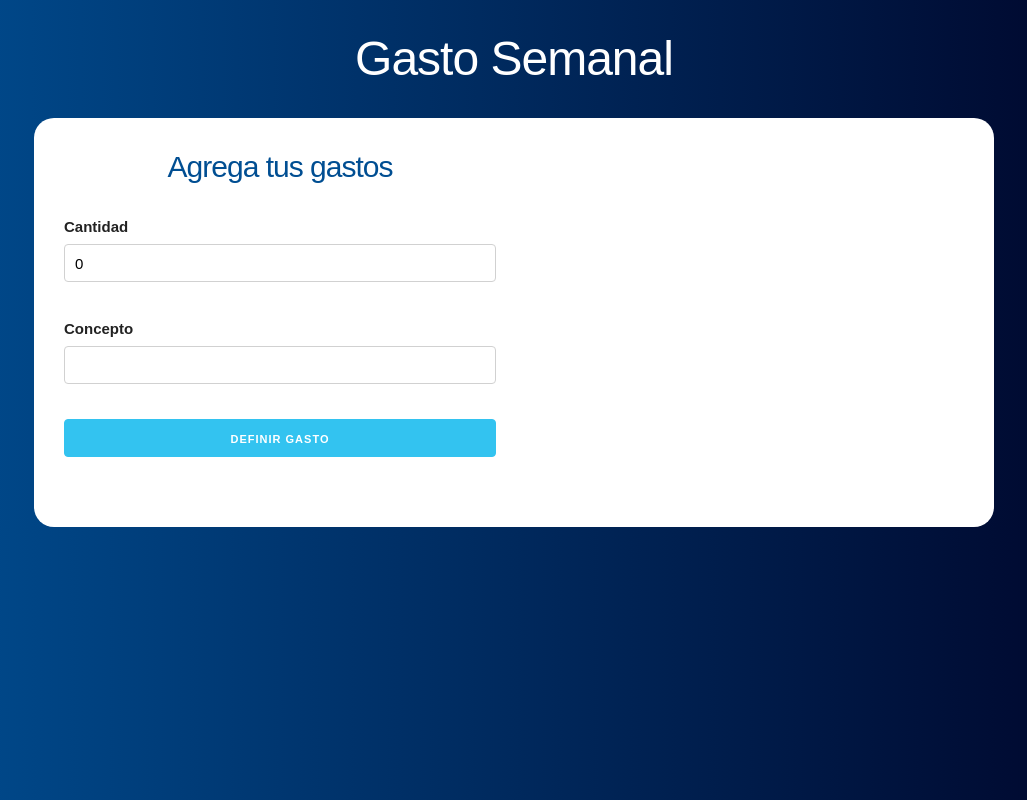
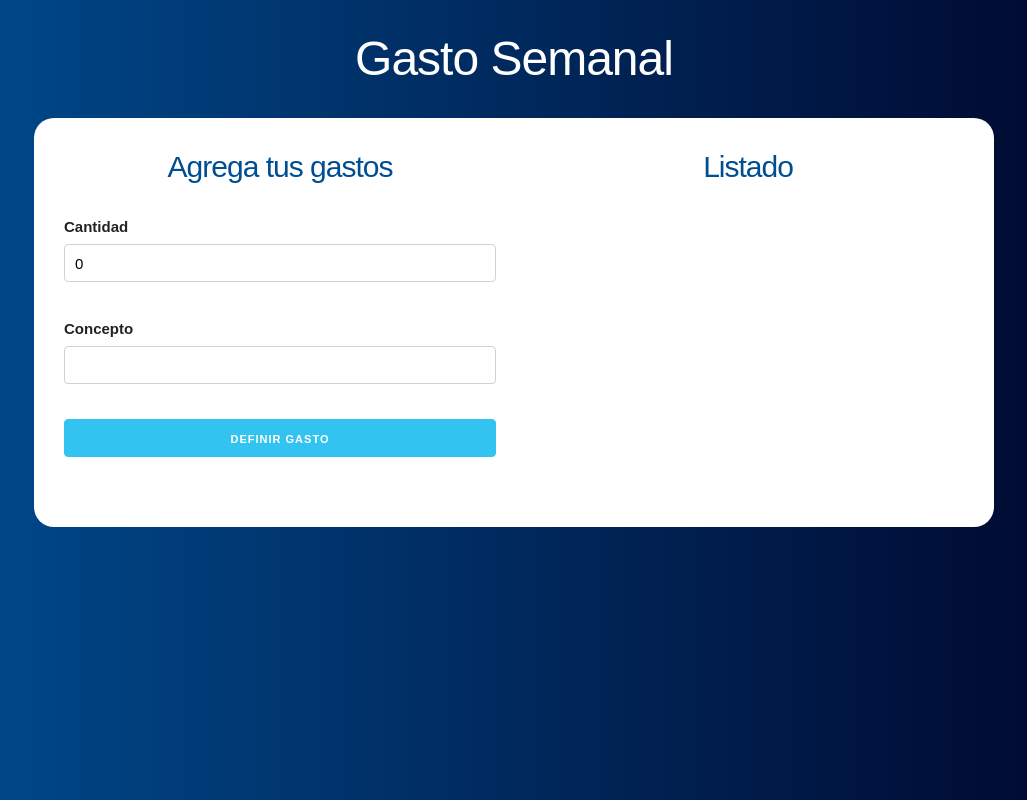
Before and after one commit to santiago-rodrig/budget, a React (Create React App) app: page / in a window 1280 px wide. Both pictures are taken after typing "5" into the empty fields and a click on the input "Definir Presupuesto". Shown: the whole page, without its empty margins (126-1153 px from the left). Built offline with nearby package versions, Linux system fonts and the light colour scheme.

Commit message:
feature: Listing component for expenses

```diff
--- a/src/App.js
+++ b/src/App.js
@@ -1,6 +1,7 @@
 import React, { useState } from 'react';
 import Question from './components/Question';
 import Form from './components/Form';
+import Listing from './components/Listing';
 
 function App() {
   const [budget, setBudget] = useState(0);
@@ -32,6 +33,7 @@ function App() {
               <Form addExpenseObject={addExpenseObject} />
             </div>
             <div className="one-half column">
+              <Listing expenses={expenses} />
             </div>
           </div>
         }
--- /dev/null
+++ b/src/components/Expense.js
@@ -0,0 +1,12 @@
+import React from 'react';
+
+const Expense = ({ expenseObject }) => (
+  <li className="gastos">
+    <p>
+      {expenseObject.concept}
+      <span className="gasto">${expenseObject.expense}</span>
+    </p>
+  </li>
+);
+
+export default Expense;
--- /dev/null
+++ b/src/components/Listing.js
@@ -0,0 +1,13 @@
+import React from 'react';
+import Expense from './Expense';
+
+const Listing = ({ expenses }) => (
+  <div className="gastos-realizados">
+    <h2>Listado</h2>
+    <ul>
+      {expenses.map(expense => <Expense key={expense.id} expenseObject={expense} />)}
+    </ul>
+  </div>
+)
+
+export default Listing;
```
